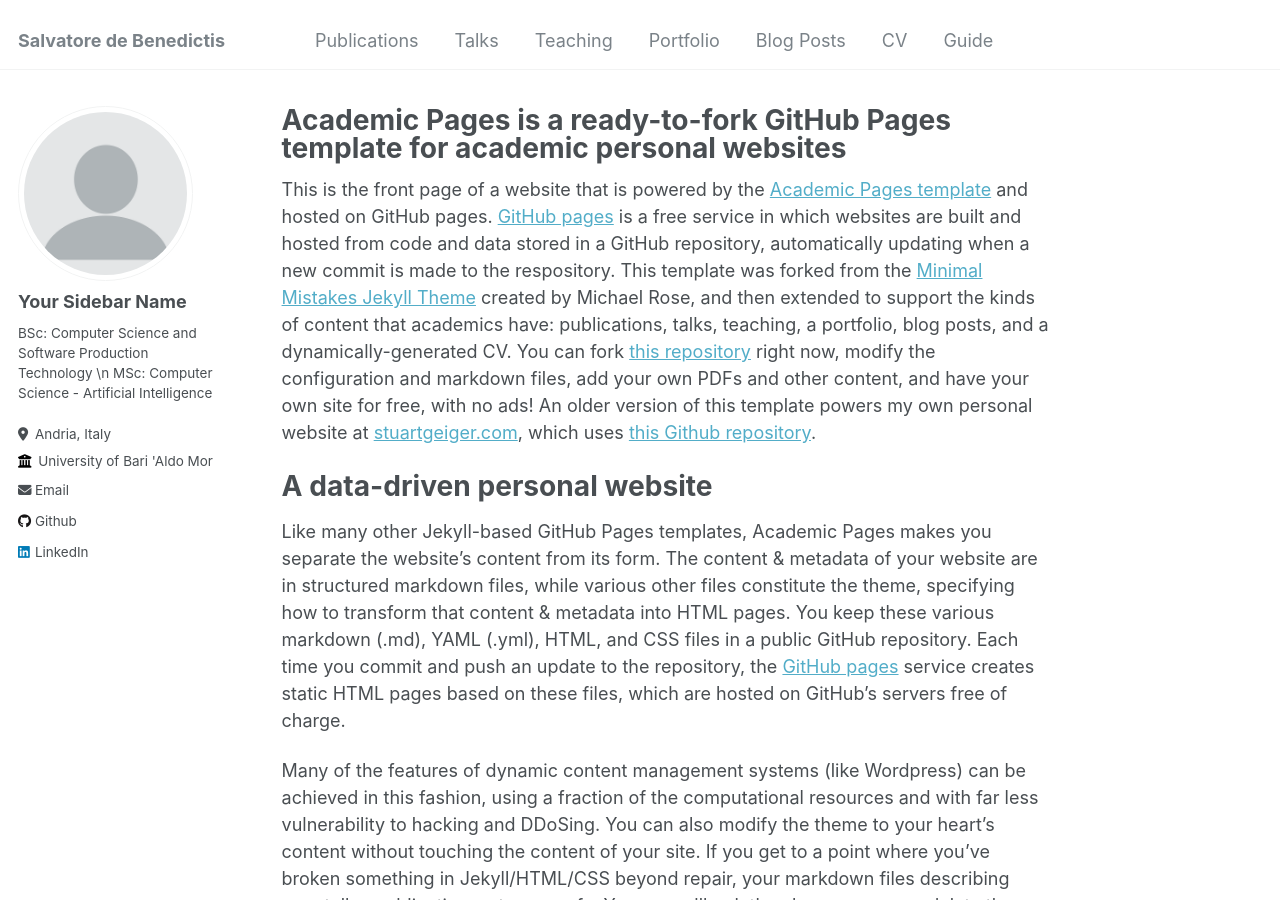
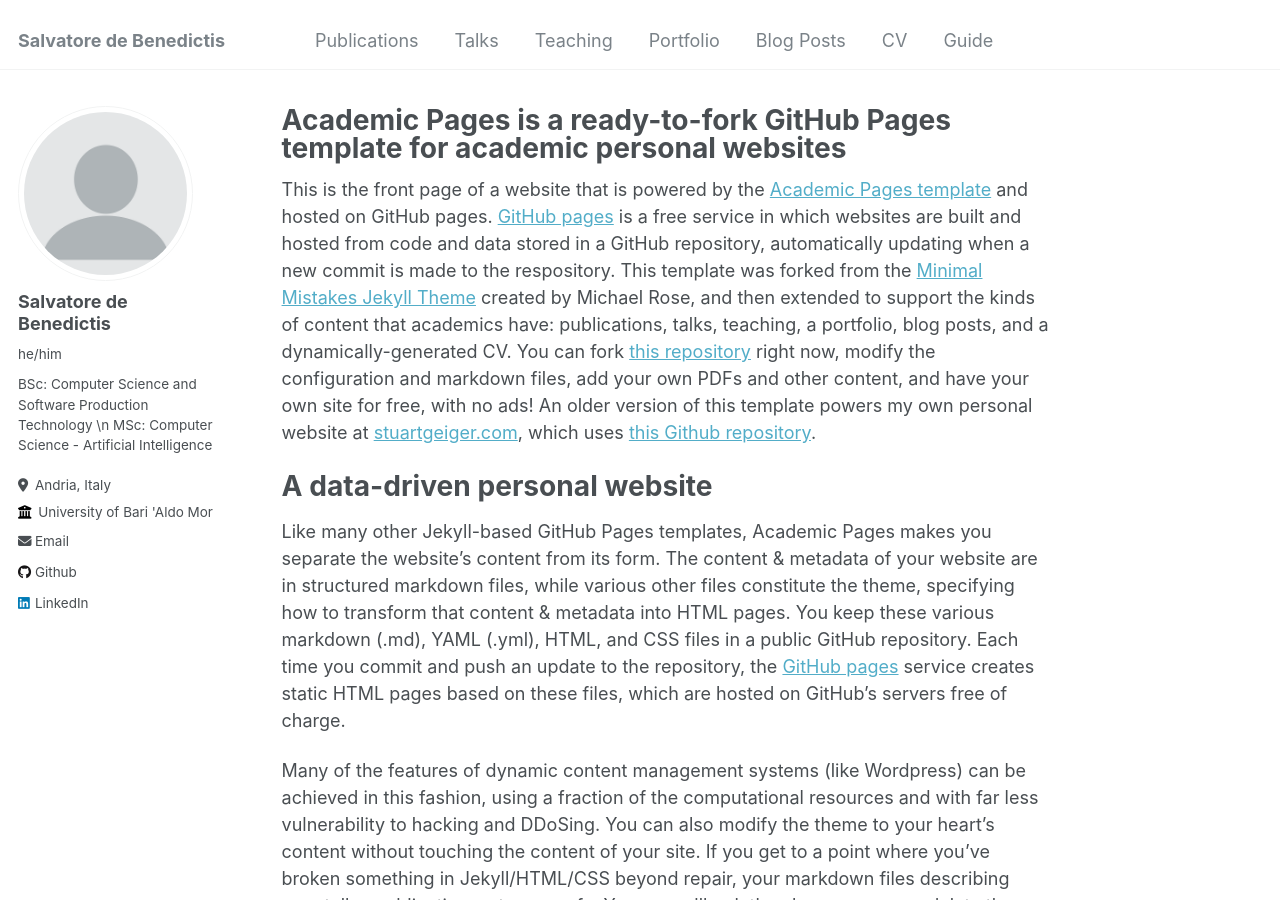
Before and after one commit to salvatoredebenedictis/salvatoredebenedictis.github.io, a Jekyll site: the page built from _pages/about.md, in a window 1280 px wide and 900 px high. Built offline with Jekyll 4.4.1, drawn with Linux system fonts in a browser that asks for light colours.

Commit message:
Update personal information in _config.yml

```diff
--- a/_config.yml
+++ b/_config.yml
@@ -22,8 +22,8 @@ repository               : "salvatoredebenedictis/salvatoredebenedictis.github.i
 author:
   # Biographic information
   avatar           : "profile.png"
-  name             : "Your Sidebar Name"
-  pronouns         : # example: "she/her"
+  name             : "Salvatore de Benedictis"
+  pronouns         : "he/him"
   bio              : "BSc: Computer Science and Software Production Technology \\n
                       MSc: Computer Science - Artificial Intelligence"
   location         : "Andria, Italy"
```
